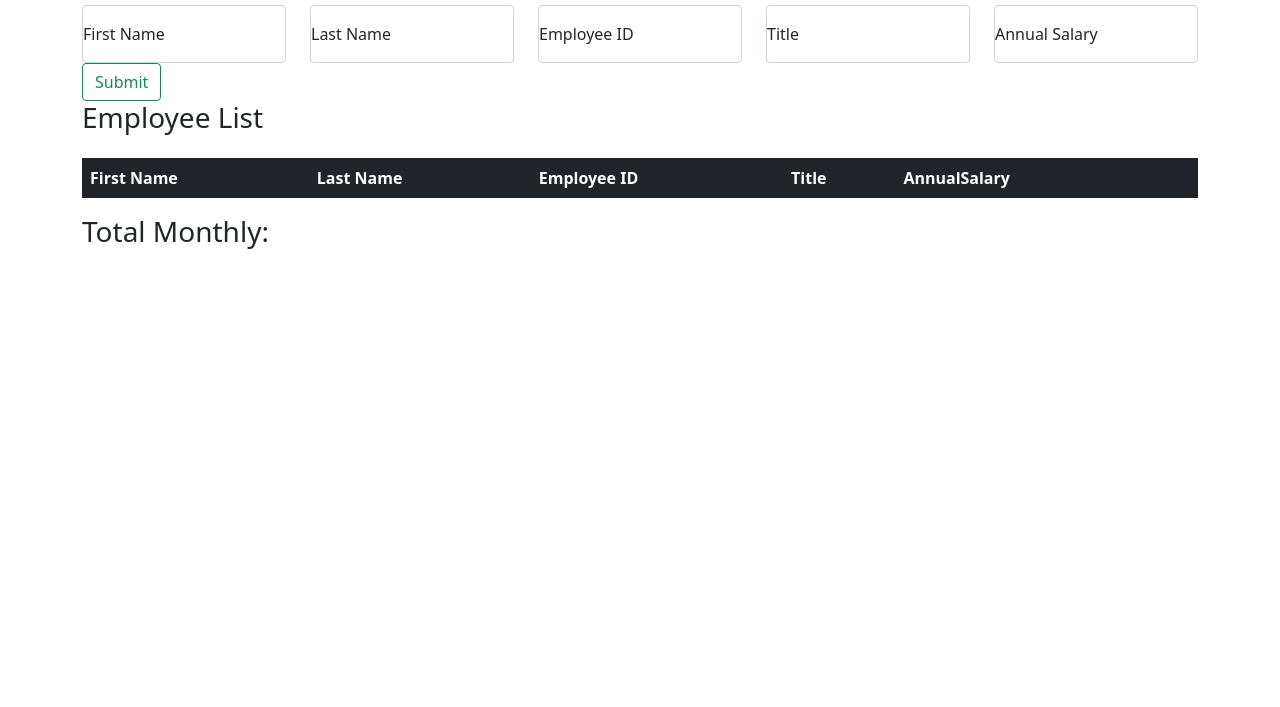
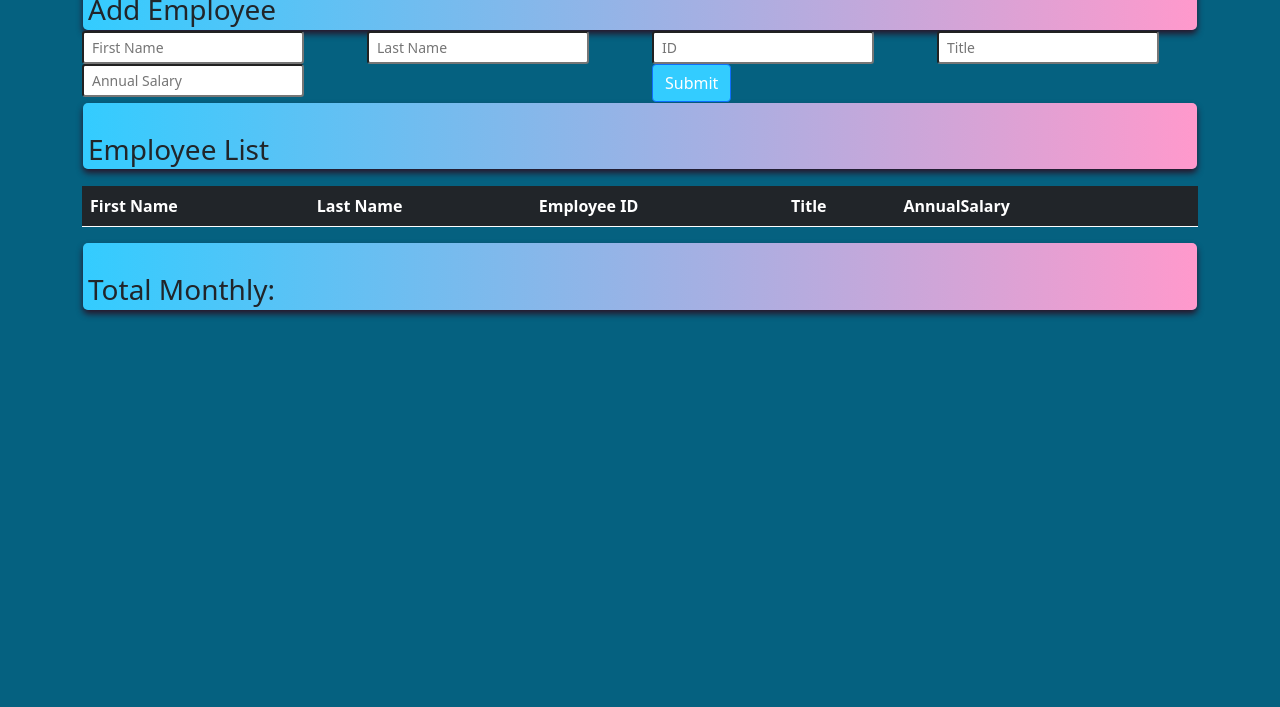
Before and after one commit to trohde13/jquery-salary-calculator, a plain HTML site: page index.html in a window 1280 px wide. Shown: the part 93-800 px from the top of the page. Drawn offline with Linux system fonts and the light colour scheme.

Commit message:
still working on the math. did some css styling, trying out colors, applied a gradient

```diff
--- a/client.js
+++ b/client.js
@@ -38,7 +38,7 @@ function renderToDom(){
                 <td>${employee.id}</td>
                 <td>${employee.title}</td>
                 <td>${employee.annualSalary}</td>
-                <td><button class="btn btn-outline-success" id="deleteButton">Delete</button></td>
+                <td><button type="submit" class="btn btn-primary" id="deleteButton">Delete</button></td>
             </tr>`);
 
         //adds to DOM
--- a/index.html
+++ b/index.html
@@ -25,38 +25,36 @@
 <!-- Input Fields -->
         <div class="row">
             <div class="form-floating col">
-                <input class="form-control" type="text" placeholder="First Name" id="firstNameIn"/>
-                <label for="firstNameIn" class="form-label">First Name</label>
+                <label for="firstNameIn" class="form-label"></label>
+                <input class="form-control-sm" type="text" placeholder="First Name" id="firstNameIn"/>
+
             </div>
 
             <div class="form-floating col">
-                <input class="form-control" type="text" placeholder="Last Name" id="lastNameIn"/>
-                <label for="lastNameIn" class="form-label">Last Name</label>
+                <input class="form-control-sm" type="text" placeholder="Last Name" id="lastNameIn"/>
+                <label for="lastNameIn" class="form-label"></label>
             </div>
 
             <div class="form-floating col">
-                <input class="form-control" type="text" placeholder="ID" id="idIn"/>
-                <label for="idIn" class="form-label">Employee ID</label>
+                <input class="form-control-sm" type="text" placeholder="ID" id="idIn"/>
+                <label for="idIn" class="form-label"></label>
             </div>
 
             <div class="form-floating col">
-                <input class="form-control" type="text" placeholder="Title" id="titleIn"/>
-                <label for="titleIn" class="form-label">Title</label>
+                <input class="form-control-sm" type="text" placeholder="Title" id="titleIn"/>
+                <label for="titleIn" class="form-label"></label>
             </div>
 
             <div class="form-floating col">
-                <input class="form-control" type="text" placeholder="Annual Salary" id="annualSalaryIn"/>
-                <label for="annualSalaryIn" class="form-label">Annual Salary</label>
+                <input class="form-control-sm" type="text" placeholder="Annual Salary" id="annualSalaryIn"/>
+                <label for="annualSalaryIn" class="form-label"></label>
             </div>
-
+<!-- Submit Button -->
+            <div class="form-floating col">
+                <button type="submit" class="btn btn-primary" id="submitButton">Submit</button>
+            </div>
         </div>
 
-
-
-<!-- Submit Button -->
-        <div>
-            <button class="btn btn-outline-success" id="submitButton">Submit</button>
-        </div>
 
 <!-- Title for Table -->
 
--- a/style.css
+++ b/style.css
@@ -1,3 +1,28 @@
 body {
-    background: linear-gradient (to bottom, #33ccff 0%, #ff99cc 100%);
+    background-color: #056180;
 }
+
+header {
+    background: linear-gradient(to right, #33ccff 0%, #ff99cc 100%);
+    box-shadow: 0 2px 3px #291528;
+
+}
+h3 {
+    margin: 1px;
+    padding: 30px 5px 3px;
+    background: linear-gradient(to right, #33ccff 0%, #ff99cc 100%);
+    border-radius: 3px;
+  -moz-border-radius: 5px;
+  -webkit-border-radius: 5px;
+  box-shadow: 0 4px 6px #291528;
+}
+
+#submitButton {
+    background-color: #33ccff;
+
+}
+
+#deleteButton {
+    background-color: #33ccff;
+
+}
```
